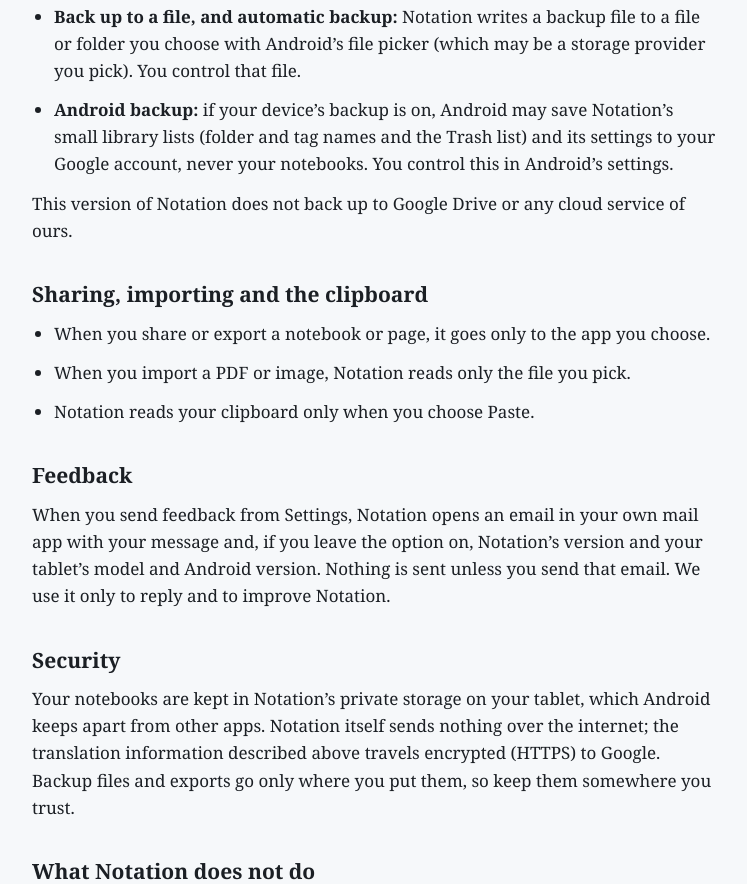
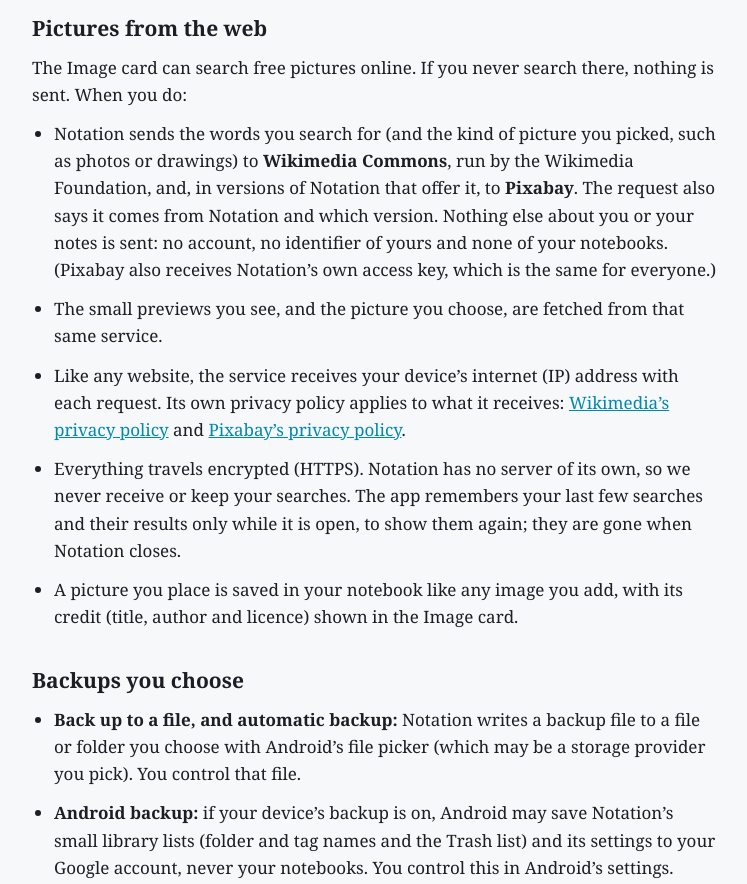
Before and after one commit to carapex-studio/notation-privacy, a plain HTML site: page index.html in a window 1280 px wide. Shown: the part 1125-2009 px from the top of the page, without its empty margins (264-1011 px from the left). Drawn offline with Linux system fonts and the light colour scheme.

Commit message:
Add a Pictures from the web section (web image search)

```diff
--- a/index.html
+++ b/index.html
@@ -48,13 +48,14 @@
   <header>
     <p class="kicker">Carapex</p>
     <h1>Notation privacy policy</h1>
-    <p class="meta">Effective 23 November 2026 · applies to Notation 0.9 (beta) for Android</p>
+    <p class="meta">Last updated 26 November 2026 · first effective 23 November 2026 · applies to Notation 0.9 (beta) for Android</p>
   </header>
 
   <div class="card">
     <p><strong>In short:</strong> your notebooks stay on your tablet. Notation has no accounts,
-    no ads, no analytics and no server of its own. The only thing that goes online is Google's
-    on-device translation, when you choose to translate.</p>
+    no ads, no analytics and no server of its own. Only two things go online, and only when you
+    use them: Google's on-device translation, when you choose to translate, and picture searches
+    you make, which go to the free picture library you search.</p>
   </div>
 
   <p>Notation is a notes app for writing by hand and reading PDFs on Android tablets. It is
@@ -84,6 +85,30 @@
   <p>If you never translate, no models are downloaded. Looking up a word’s meaning uses a
   dictionary built into the app and works offline.</p>
 
+  <h2>Pictures from the web</h2>
+  <p>The Image card can search free pictures online. If you never search there, nothing is sent.
+  When you do:</p>
+  <ul>
+    <li>Notation sends the words you search for (and the kind of picture you picked, such as
+      photos or drawings) to <strong>Wikimedia Commons</strong>, run by the Wikimedia Foundation,
+      and, in versions of Notation that offer it, to <strong>Pixabay</strong>. The request also
+      says it comes from Notation and which version. Nothing else about you or your notes is
+      sent: no account, no identifier of yours and none of your notebooks. (Pixabay also receives
+      Notation’s own access key, which is the same for everyone.)</li>
+    <li>The small previews you see, and the picture you choose, are fetched from that same
+      service.</li>
+    <li>Like any website, the service receives your device’s internet (IP) address with each
+      request. Its own privacy policy applies to what it receives:
+      <a href="https://foundation.wikimedia.org/wiki/Policy:Privacy_policy">Wikimedia’s privacy
+      policy</a> and <a href="https://pixabay.com/service/privacy/">Pixabay’s privacy
+      policy</a>.</li>
+    <li>Everything travels encrypted (HTTPS). Notation has no server of its own, so we never
+      receive or keep your searches. The app remembers your last few searches and their results
+      only while it is open, to show them again; they are gone when Notation closes.</li>
+    <li>A picture you place is saved in your notebook like any image you add, with its credit
+      (title, author and licence) shown in the Image card.</li>
+  </ul>
+
   <h2>Backups you choose</h2>
   <ul>
     <li><strong>Back up to a file, and automatic backup:</strong> Notation writes a backup file
@@ -110,7 +135,8 @@
 
   <h2>Security</h2>
   <p>Your notebooks are kept in Notation’s private storage on your tablet, which Android keeps
-  apart from other apps. Notation itself sends nothing over the internet; the translation
+  apart from other apps. Notation itself sends nothing over the internet except the picture
+  searches you make, which travel encrypted (HTTPS) to the picture service; the translation
   information described above travels encrypted (HTTPS) to Google. Backup files and exports
   go only where you put them, so keep them somewhere you trust.</p>
 
@@ -127,7 +153,9 @@
   <p>Your notebooks stay on your tablet until you delete them. Delete notebooks in the app and
   empty the Trash, or uninstall Notation to remove everything it stored on the tablet. Backup
   files you made stay where you put them until you delete them. Because we hold no copy of your
-  notes, there is nothing for us to delete on our side; for anything else, write to us.</p>
+  notes or your searches, there is nothing for us to delete on our side; for anything else,
+  write to us. What a picture service received from a search is covered by that service’s own
+  privacy policy.</p>
 
   <h2>Changes</h2>
   <p>If this policy changes, the new version will be posted on this page with a new date.</p>
```
